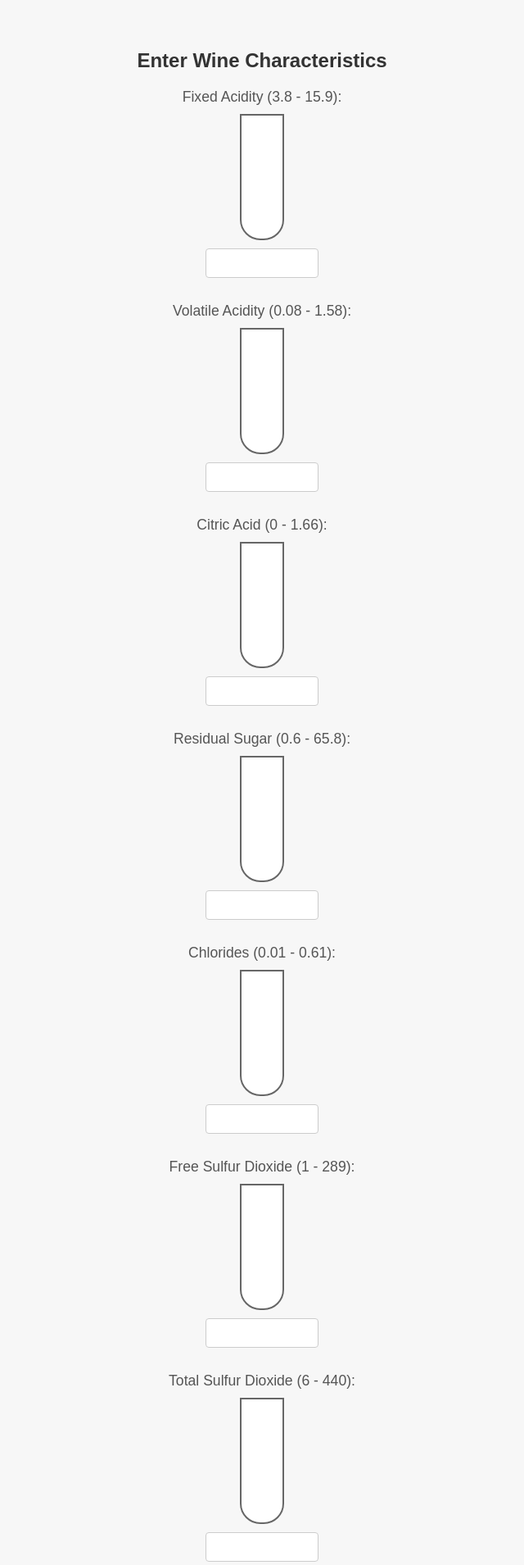
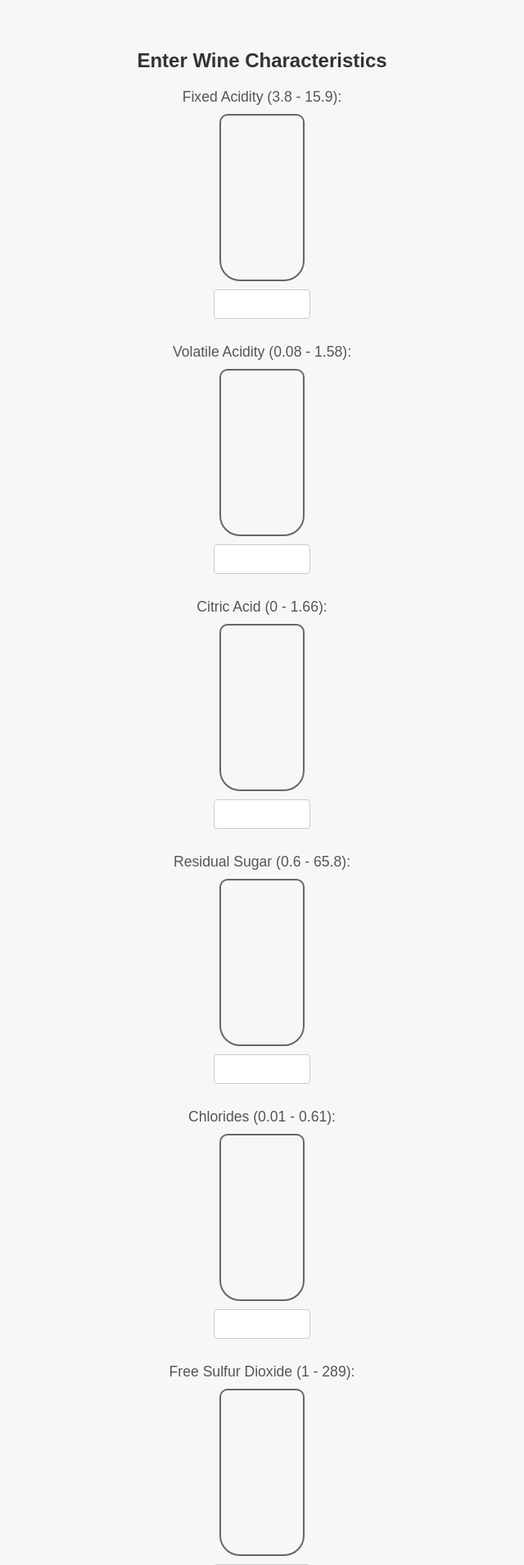
Before and after one commit to williamjowens/wine-quality-prediction-app, a Flask app: page / in a window 1280 px wide. Shown: the top 1909 px of the page at 82% size, without its empty margins (320-960 px from the left). Run offline with Flask 2, Linux system fonts and the light colour scheme; parts of the project's set-up code (start-up, migrations or seed data) failed here and were passed over.

Commit message:
Update forms

```diff
--- a/app.py
+++ b/app.py
@@ -33,7 +33,7 @@ def index():
 @app.route('/predict', methods=['POST'])
 def predict():
     try:
-        data = request.get_json()  # Parse JSON data sent from the client
+        data = request.get_json()
         feature_values = [data[feature] for feature in FEATURE_RANGES]
 
         # Ensure all features are present
--- a/static/script.js
+++ b/static/script.js
@@ -1,10 +1,11 @@
 document.addEventListener('DOMContentLoaded', function() {
     const form = document.getElementById('wineForm');
     const resultDiv = document.getElementById('predictionResult');
-    const glasses = document.querySelectorAll('.wine-glass');
 
     form.onsubmit = async function(e) {
         e.preventDefault();
+
+        // Clear previous results and errors
         resultDiv.innerHTML = '';
         resultDiv.style.display = 'none';
 
@@ -12,34 +13,39 @@ document.addEventListener('DOMContentLoaded', function() {
         const data = {};
         let isValid = true;
 
+        // Validate and collect form data
         formData.forEach((value, key) => {
+            // Convert input value to float and validate
             const numValue = parseFloat(value);
             const inputElement = document.getElementById(key);
-            const glass = inputElement.closest('.form-group').querySelector('.wine-fill');
             const min = parseFloat(inputElement.min);
             const max = parseFloat(inputElement.max);
+            const glass = inputElement.nextElementSibling.querySelector('.wine-fill');
 
             if (isNaN(numValue) || numValue < min || numValue > max) {
                 isValid = false;
-                inputElement.classList.add('invalid-input');
+                inputElement.classList.add('invalid-input'); // Highlight invalid input
                 resultDiv.innerHTML += `Value for ${key.replace('_', ' ')} must be between ${min} and ${max}.<br/>`;
             } else {
-                inputElement.classList.remove('invalid-input');
+                inputElement.classList.remove('invalid-input'); // Remove highlight from valid input
                 data[key] = numValue;
-                // Calculate fill height as a percentage
+                // Calculate fill height as a percentage and set the height of the wine fill
                 const fillHeight = ((numValue - min) / (max - min)) * 100;
                 glass.style.height = `${fillHeight}%`;
             }
         });
 
+        // Stop here if validation failed
         if (!isValid) {
             resultDiv.style.display = 'block';
             return;
         }
 
+        // Display loading message or spinner
         resultDiv.innerHTML = 'Calculating...';
         resultDiv.style.display = 'block';
 
+        // Send valid data to server
         try {
             const response = await fetch('/predict', {
                 method: 'POST',
@@ -53,8 +59,10 @@ document.addEventListener('DOMContentLoaded', function() {
 
             const result = await response.json();
             resultDiv.innerHTML = `Predicted Quality: ${result.prediction}`;
+            resultDiv.style.display = 'block';
         } catch (error) {
             resultDiv.innerHTML = `Error: ${error.message}`;
+            resultDiv.style.display = 'block';
         }
     };
 });
--- a/static/style.css
+++ b/static/style.css
@@ -10,20 +10,27 @@ h2 {
     text-align: center;
 }
 
+.form-container {
+    display: flex;
+    flex-wrap: wrap;
+    justify-content: space-around;
+    align-items: flex-end;
+}
+
 .form-group {
     margin-bottom: 20px;
     text-align: center;
 }
 
 label {
-    margin-bottom: 10px;
+    margin-bottom: 5px;
     display: block;
     font-size: 1.1em;
     color: #555;
 }
 
 input[type="number"] {
-    width: 10%;
+    width: 100px;
     padding: 8px;
     border-radius: 4px;
     border: 1px solid #ccc;
@@ -41,6 +48,7 @@ button {
     border-radius: 4px;
     box-shadow: 0 4px 8px rgba(0, 0, 0, 0.1);
     transition: background-color 0.3s ease;
+    align-self: center;
 }
 
 button:hover {
@@ -57,15 +65,16 @@ button:hover {
     font-size: 1.2em;
     color: #333;
     text-align: center;
+    width: 100%;
 }
 
 .wine-glass {
-    height: 150px;
-    width: 50px;
-    background-color: white;
+    height: 200px;
+    width: 100px;
+    background-color: transparent;
     border: 2px solid #666;
     margin: 10px auto;
-    border-radius: 0 0 25px 25px;
+    border-radius: 10px 10px 25px 25px;
     position: relative;
 }
 
@@ -74,6 +83,8 @@ button:hover {
     bottom: 0;
     width: 100%;
     background-color: #8B0000;
+    border-bottom-left-radius: 25px;
+    border-bottom-right-radius: 25px;
     transition: height 0.5s ease-out;
 }
 
--- a/templates/index.html
+++ b/templates/index.html
@@ -7,8 +7,8 @@
 </head>
 <body>
     <h2>Enter Wine Characteristics</h2>
+    <div class="form-container">
         <form id="wineForm">
-        <!-- Input fields for wine features -->
             {% for feature, range in FEATURE_RANGES.items() %}
             <div class="form-group">
                 <label for="{{ feature }}">{{ feature.replace('_', ' ').title() }} ({{ range[0] }} - {{ range[1] }}):</label>
@@ -18,8 +18,11 @@
                 <input type="number" id="{{ feature }}" name="{{ feature }}" min="{{ range[0] }}" max="{{ range[1] }}" step="0.01" required>
             </div>
             {% endfor %}
+            <div>
                 <button type="submit">Predict Quality</button>
+            </div>
         </form>
+    </div>
     <div id="predictionResult"></div>
     <script src="{{ url_for('static', filename='script.js') }}"></script>
 </body>
```
Lines whose indentation alone changed are shown as unchanged.
